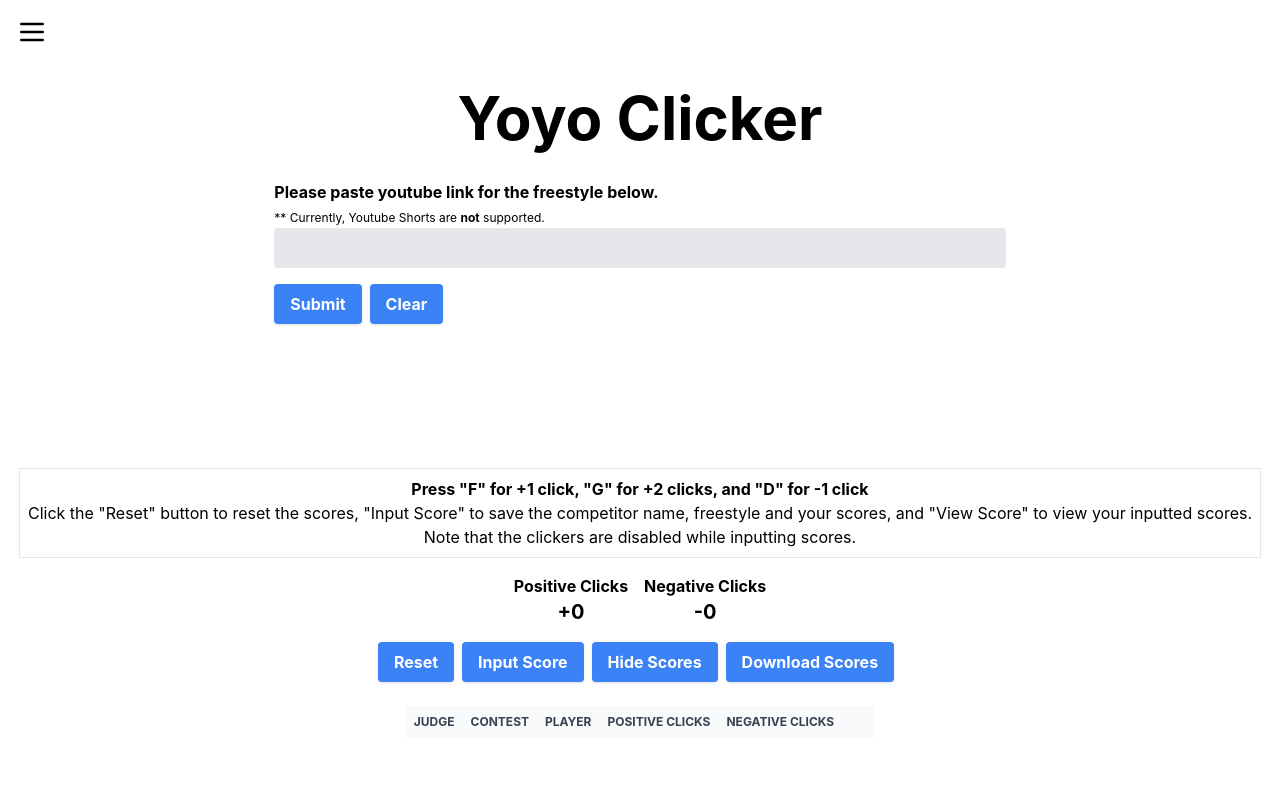
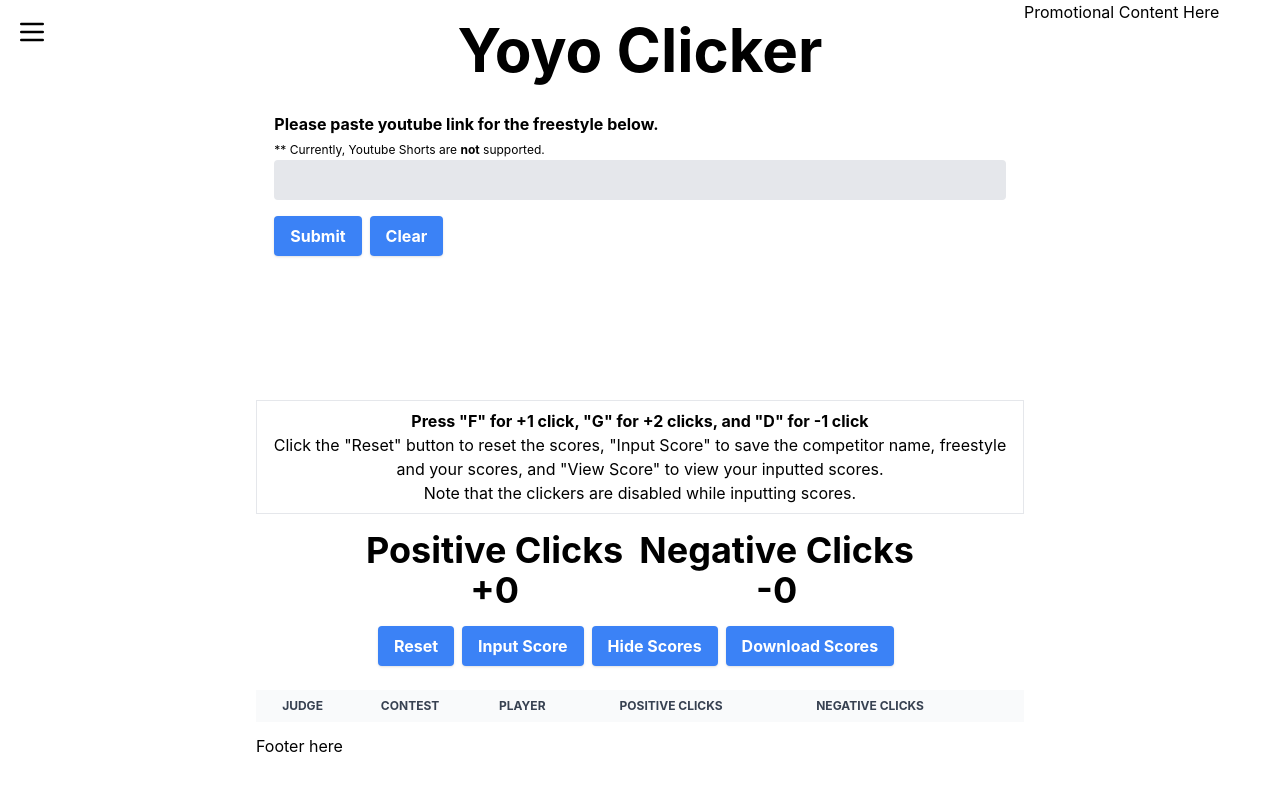
Before and after one commit to jyan500/react-yoyo-clicker, a React (Create React App) app: page / in a window 1280 px wide. Shown: the top 790 px of the page. Built offline with nearby package versions, Linux system fonts and the light colour scheme.

Commit message:
adding in react router, adding in footer

```diff
--- a/package.json
+++ b/package.json
@@ -8,6 +8,7 @@
     "@testing-library/user-event": "^13.5.0",
     "react": "^18.2.0",
     "react-dom": "^18.2.0",
+    "react-router-dom": "^6.21.1",
     "react-scripts": "5.0.1",
     "uuid": "^9.0.1",
     "web-vitals": "^2.1.4",
--- a/src/App.jsx
+++ b/src/App.jsx
@@ -1,7 +1,10 @@
 import React, { useState } from "react"
 import { SideBar } from "./components/SideBar/SideBar.jsx"
 import { HamburgerButton } from "./components/HamburgerButton/HamburgerButton.jsx"
-import { Home } from "./components/Home/Home.jsx"
+import { Home } from "./components/pages/Home/Home.jsx"
+import { Scores } from "./components/pages/Scores/Scores.jsx"
+import { Footer } from "./components/Footer/Footer.jsx"
+import { BrowserRouter as Router, Route, Routes } from "react-router-dom"
 
 const App = () => {
 	const [isSidebarOpen, setSidebarOpen] = useState(false)
@@ -9,10 +12,27 @@ const App = () => {
 	    setSidebarOpen(!isSidebarOpen)
     }
 	return (
-		<div className = "relative">
-			<HamburgerButton onClick={handleToggleSidebar} />
-		    <SideBar isOpen={isSidebarOpen} onClose={handleToggleSidebar} />
-			<Home/>
+		<div>
+			<Router>
+				<div className = "flex">
+					<div className = "w-64">
+						<HamburgerButton onClick={handleToggleSidebar} />
+					    <SideBar isOpen={isSidebarOpen} onClose={handleToggleSidebar} />
+				    </div>
+				    <div className = "flex flex-1">
+					    <div>
+					    	<Routes>
+						    	<Route path = "/" element = {<Home/>}></Route>
+						    	<Route path = "/scores" element = {<Scores/>}></Route>
+					    	</Routes>
+					    	<Footer></Footer>
+				    	</div>
+					</div>
+					<div className = "w-64">
+						<p>Promotional Content Here</p>
+					</div>
+				</div>
+			</Router>
 		</div>
 	)
 }
--- /dev/null
+++ b/src/components/Footer/Footer.jsx
@@ -0,0 +1,6 @@
+import React from "react"
+export const Footer = () => {
+	return (
+		<div>Footer here</div>
+	)
+}
--- a/src/components/Home/Home.jsx
+++ b/src/components/pages/Home/Home.jsx
@@ -1,9 +1,9 @@
 import React, {useEffect, useState} from 'react';
-import { useKeyDown } from "../../hooks/useKeyDown"
+import { useKeyDown } from "../../../hooks/useKeyDown"
 import {v4 as uuidv4} from "uuid"
-import { buttonTheme, styles } from "../../styles"
-import { YoutubeEmbed } from "../YoutubeEmbed/YoutubeEmbed.jsx"
-import { FadeInNumber } from "../FadeInNumber/FadeInNumber.jsx"
+import { buttonTheme, styles } from "../../../styles"
+import { YoutubeEmbed } from "../../YoutubeEmbed/YoutubeEmbed.jsx"
+import { FadeInNumber } from "../../FadeInNumber/FadeInNumber.jsx"
 import {utils, writeFile} from "xlsx";
 
 export const Home = () => {
@@ -180,7 +180,7 @@ export const Home = () => {
 	}, ["g"], isClickerDisabled)
 
 	return (
-		<div className="flex flex-col justify-center items-center p-4 h-full">
+		<div className="flex flex-col justify-center items-center h-full">
 			<div className = "p-2 mb-6">
 			    <h1 className = "font-bold text-6xl">Yoyo Clicker</h1>
 			</div>
@@ -213,12 +213,12 @@ export const Home = () => {
 			</div>
 			<div className = "flex flex-row p-2">
 				<div className = {`${styles.label} ${isClickerDisabled ? "opacity-50": ""} flex flex-col justify-center items-center p-2`}>
-					<h1>Positive Clicks</h1>
-					<div><span className = "text-xl">+{positiveClicks}</span></div>
+					<h1 className = "text-4xl">Positive Clicks</h1>
+					<div><span className = "text-4xl">+{positiveClicks}</span></div>
 				</div>
 				<div className = {`${styles.label} ${isClickerDisabled ? "opacity-50": ""} flex flex-col justify-center items-center p-2`}>
-					<h1>Negative Clicks</h1>
-					<div><span className = "text-xl">-{negativeClicks}</span></div>
+					<h1 className = "text-4xl">Negative Clicks</h1>
+					<div><span className = "text-4xl">-{negativeClicks}</span></div>
 				</div>
 			</div>
 			<div className = "flex flex-row mb-6 justify-center items-center">
@@ -271,7 +271,7 @@ export const Home = () => {
 					}}  className = {defaultButton}>Cancel</button>
 				</div>
 			</div>
-			<table className={`${showInputtedScores ? "visible": "hidden"} table-auto`}>
+			<table className={`${showInputtedScores ? "visible": "hidden"} table-auto w-full`}>
 			  <thead className = "text-xs text-gray-700 uppercase bg-gray-50 dark:bg-gray-700 dark:text-gray-400">
 			    <tr>
 			    	{["Judge", "Contest", "Player", "Positive Clicks", "Negative Clicks", "", ""].map((text) => {
--- /dev/null
+++ b/src/components/pages/Scores/Scores.jsx
@@ -0,0 +1,7 @@
+import React from "react"
+
+export const Scores = () => {
+	return (
+		<div>Scores page here</div>
+	)
+}
```
Also changed, not shown: 1 other file (tests, documents, lock files or other folders).
